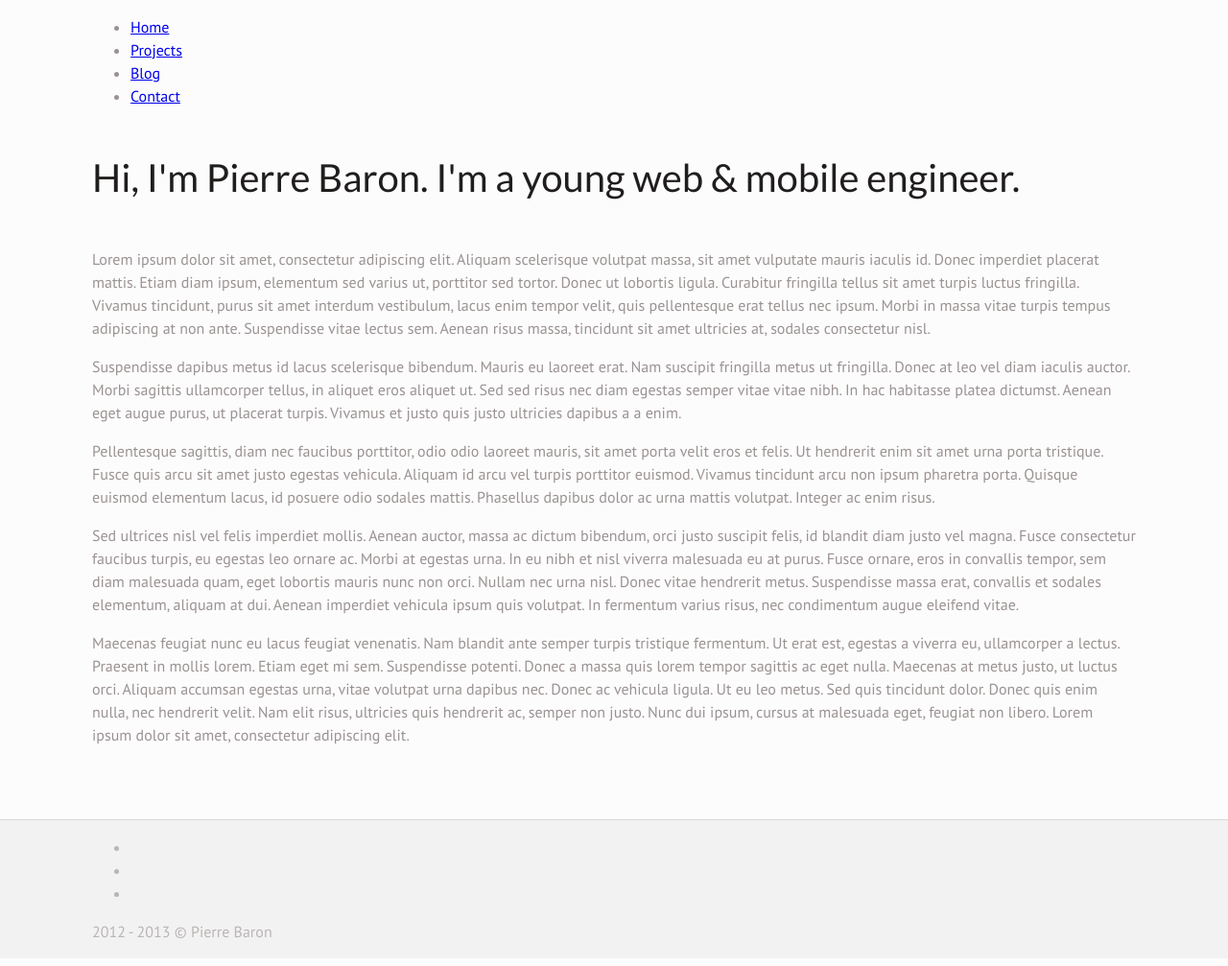
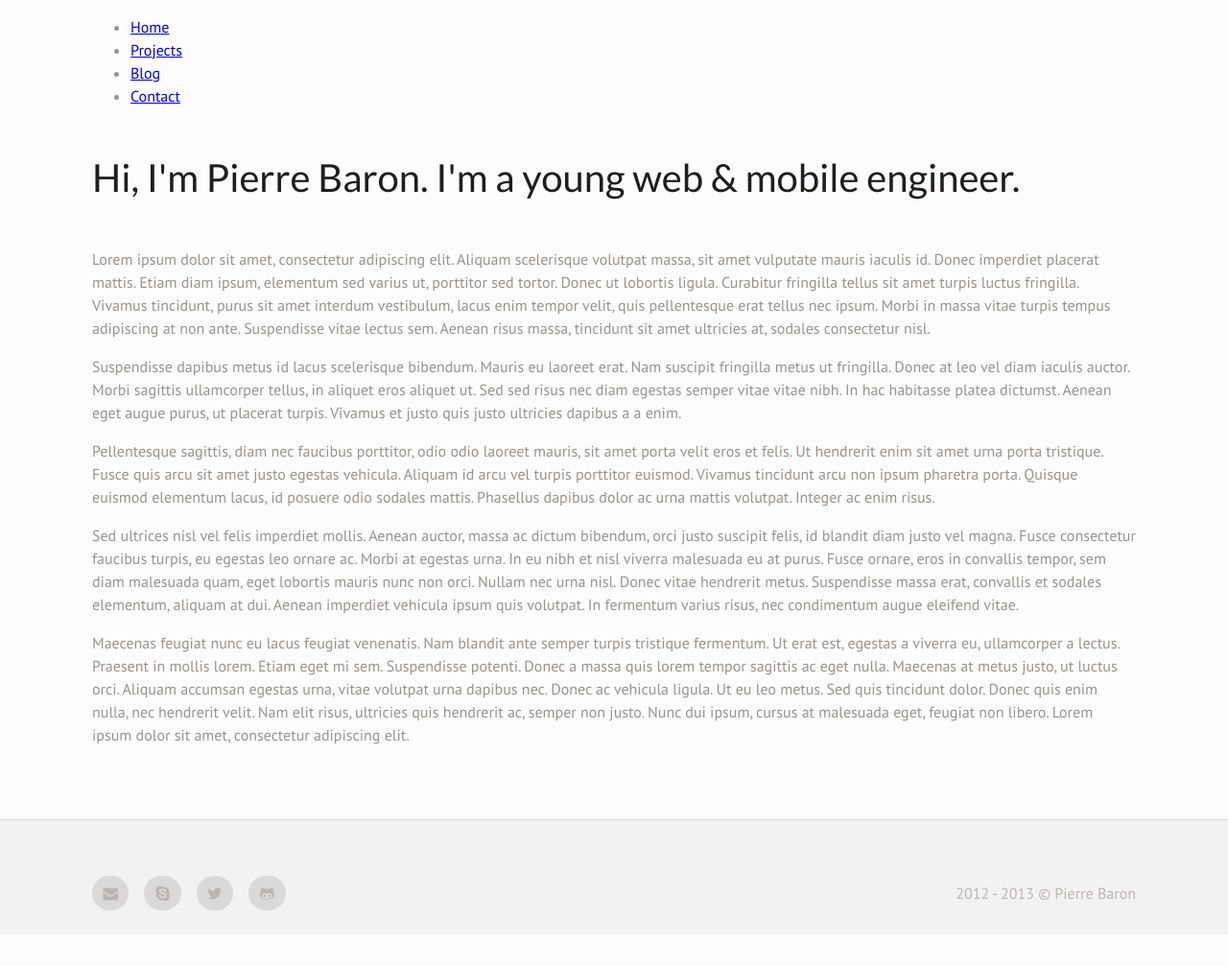
Before and after one commit to prbaron/prbaron.github.com, a Jekyll site: the page built from index.html, in a window 1280 px wide. Shown: the whole page at 96% size. Built offline with Jekyll 4.4.1, drawn with Linux system fonts in a browser that asks for light colours.

Commit message:
design du footer

```diff
--- a/_includes/footer.html
+++ b/_includes/footer.html
@@ -1,7 +1,8 @@
 <footer>
     <div class="container">
         <ul>
-            <li><a href="mailto:prbaron22@gmail.com"><i class="icon-enveloppe"></i></a></li>
+            <li><a href="mailto:prbaron22@gmail.com"><i class="icon-mail-alt"></i></a></li>
+            <li><a href="skype:prbaron"><i class="icon-skype"></i></a></li>
             <li><a href="https://twitter.com/prbaron"><i class="icon-twitter"></i></a></li>
             <li><a href="https://github.com/prbaron"><i class="icon-github"></i></a></li>
         </ul>
--- a/css/style.css
+++ b/css/style.css
@@ -4,6 +4,63 @@
   -moz-box-sizing: border-box;
   box-sizing: border-box; }
 
+@font-face {
+  font-family: 'fontello';
+  src: url("../../font/fontello.eot?74515863");
+  src: url("../../font/fontello.eot?74515863#iefix") format("embedded-opentype"), url("../../font/fontello.woff?74515863") format("woff"), url("../../font/fontello.ttf?74515863") format("truetype"), url("../../font/fontello.svg?74515863#fontello") format("svg");
+  font-weight: normal;
+  font-style: normal; }
+
+/* Chrome hack: SVG is rendered more smooth in Windozze. 100% magic, uncomment if you need it. */
+/* Note, that will break hinting! In other OS-es font will be not as sharp as it could be */
+/*
+@media screen and (-webkit-min-device-pixel-ratio:0) {
+  @font-face {
+    font-family: 'fontello';
+    src: url('../../font/fontello.svg?74515863#fontello') format('svg');
+  }
+}
+*/
+[class^="icon-"]:before, [class*=" icon-"]:before {
+  font-family: "fontello";
+  font-style: normal;
+  font-weight: normal;
+  speak: none;
+  display: inline-block;
+  text-decoration: inherit;
+  width: 1em;
+  margin-right: .2em;
+  text-align: center;
+  /* opacity: .8; */
+  /* For safety - reset parent styles, that can break glyph codes*/
+  font-variant: normal;
+  text-transform: none;
+  /* fix buttons height, for twitter bootstrap */
+  line-height: 1em;
+  /* Animation center compensation - margins should be symmetric */
+  /* remove if not needed */
+  margin-left: .2em;
+  /* you can be more comfortable with increased icons size */
+  /* font-size: 120%; */
+  /* Uncomment for 3D effect */
+  /* text-shadow: 1px 1px 1px rgba(127, 127, 127, 0.3); */ }
+
+.icon-mail-alt:before {
+  content: '\e804'; }
+
+/* '' */
+.icon-github:before {
+  content: '\e800'; }
+
+/* '' */
+.icon-twitter:before {
+  content: '\e801'; }
+
+/* '' */
+.icon-skype:before {
+  content: '\e802'; }
+
+/* '' */
 body {
   background: #fcfcfc;
   color: #9b9292;
@@ -84,4 +141,57 @@ footer {
   background: #f3f2f2;
   border-top: 1px solid #dad7d7;
   color: #bab5b5;
+  height: 120px;
+  line-height: 120px;
   margin-top: 60px; }
+  footer ul {
+    float: left;
+    padding-left: 0; }
+    footer ul li {
+      float: left;
+      list-style: none;
+      margin-right: 1em; }
+  footer p {
+    float: right; }
+  footer a {
+    -webkit-transition: background 0.2s ease-in-out;
+    -moz-transition: background 0.2s ease-in-out;
+    transition: background 0.2s ease-in-out;
+    background: rgba(0, 0, 0, 0.1);
+    border-radius: 25em;
+    color: #bab5b5;
+    padding: 0.5em;
+    position: relative; }
+    footer a:hover {
+      background: #bab5b5;
+      color: #fff; }
+    footer a:after {
+      pointer-events: none;
+      position: absolute;
+      width: 100%;
+      height: 100%;
+      border-radius: 50%;
+      content: '';
+      -webkit-box-sizing: content-box;
+      -moz-box-sizing: content-box;
+      box-sizing: content-box;
+      top: -3px;
+      left: -3px;
+      padding: 3px;
+      box-shadow: 0 0 0 4px #bab5b5;
+      -webkit-transition: -webkit-transform 0.2s, opacity 0.2s;
+      -moz-transition: -moz-transform 0.2s, opacity 0.2s;
+      transition: transform 0.2s, opacity 0.2s;
+      -webkit-transform: scale(0.8);
+      -moz-transform: scale(0.8);
+      -ms-transform: scale(0.8);
+      -o-transform: scale(0.8);
+      transform: scale(0.8);
+      opacity: 0; }
+    footer a:hover:after {
+      -webkit-transform: scale(1);
+      -moz-transform: scale(1);
+      -ms-transform: scale(1);
+      -o-transform: scale(1);
+      transform: scale(1);
+      opacity: 1; }
```
Also changed, not shown: css/sass/_fontello.scss (added, +56 -0 lines), css/sass/style.scss (+56 -0 lines), font/fontello.ttf (added), font/fontello.woff (added), 5 other files.
